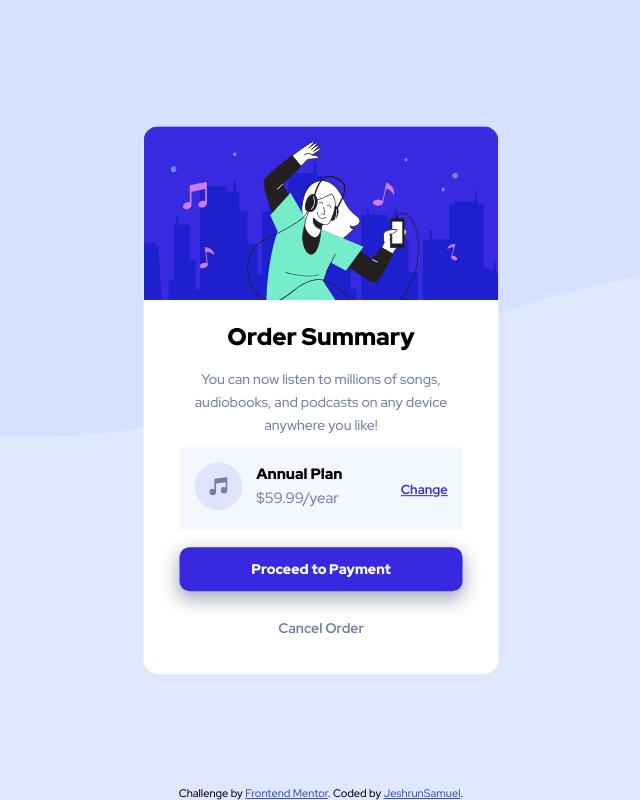
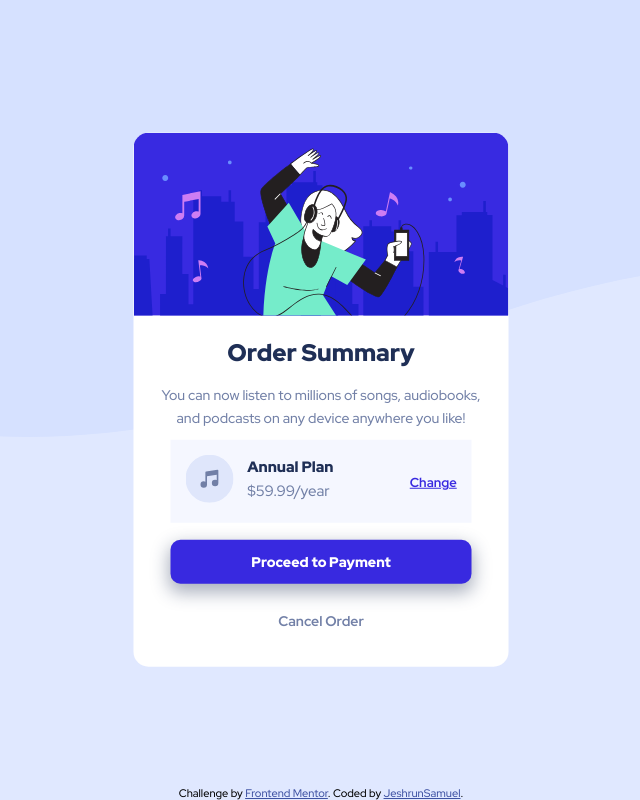
Before and after one commit to JeshrunSamuel/Frontend-Mentor-Order-summary-card, a plain HTML site: page index.html in a window 1280 px wide. Shown: the whole page, without its empty margins (319-959 px from the left). Drawn offline with Linux system fonts and the light colour scheme.

Commit message:
modified sizing

```diff
--- a/style.scss
+++ b/style.scss
@@ -11,7 +11,7 @@ p {
     font-size: 16px;
 }
 .container {
-    width: 355px;
+    width: 375px;
     min-width: 350px;
     height: fit-content;
     background-color: white;
@@ -34,6 +34,7 @@ p {
     h1 {
         font-size: x-large;
         font-weight: 900;
+        color: hsl(223, 47%, 23%);
     }
 
     p.details {
@@ -67,6 +68,7 @@ p {
         p {
             margin: 2px;
             font-size: 15px;
+            color: hsl(223, 47%, 23%);
         }
     }
 
```
Also changed, not shown: style.css, 1 other file.
